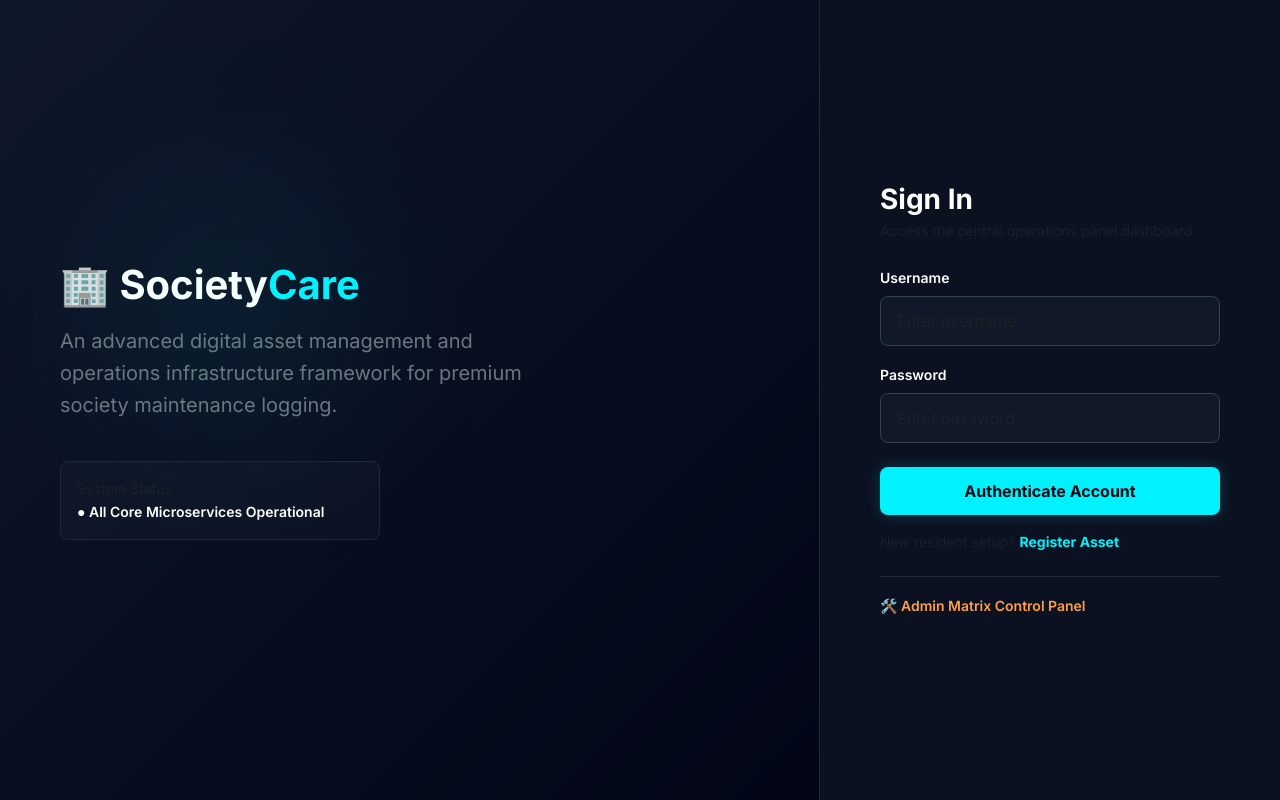
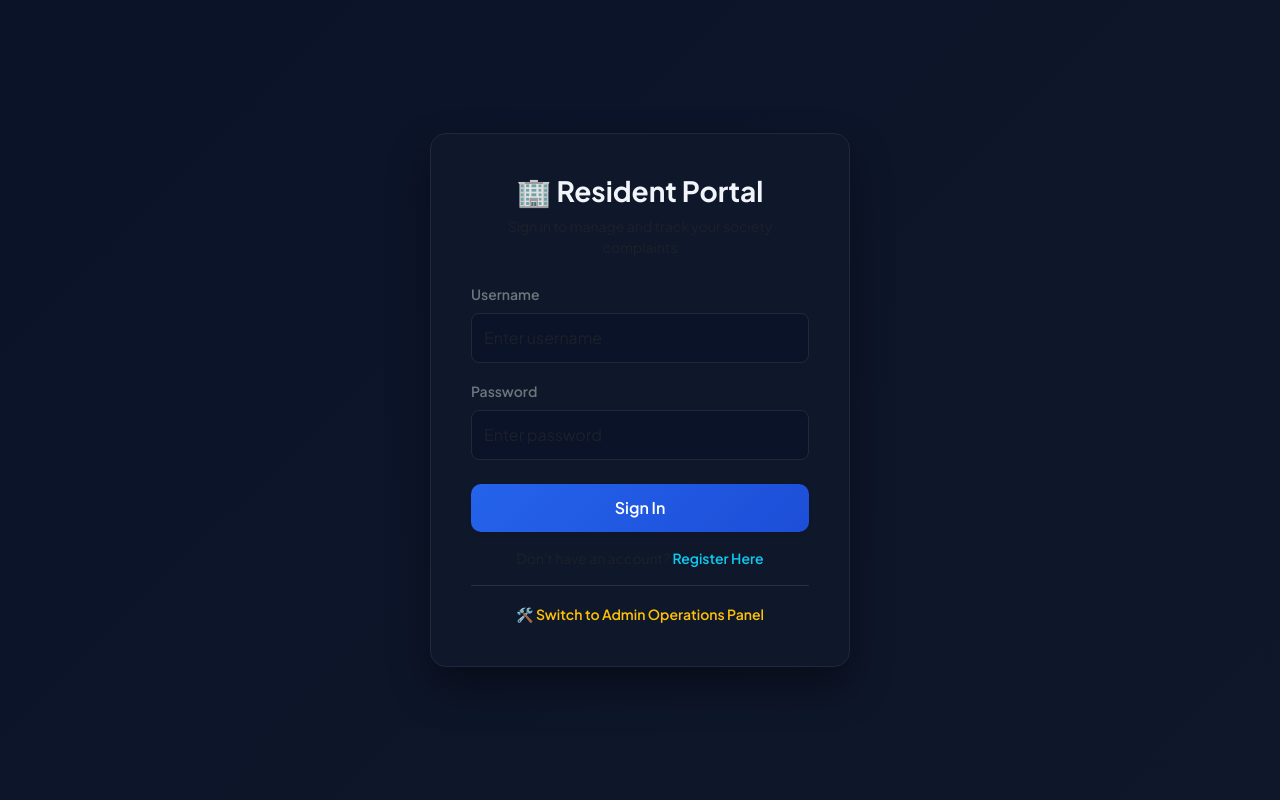
Before and after one commit to aman-pandey2004/Society-Maintenance-Tracker, a Django app: page / in a window 1280 px wide. Run offline with Django 5.2, Linux system fonts and the light colour scheme.

Commit message:
Restored application layout to original signature premium blue gradient layout style configuration

```diff
--- a/core/templates/core/login.html
+++ b/core/templates/core/login.html
@@ -3,140 +3,91 @@
 <head>
     <meta charset="UTF-8">
     <meta name="viewport" content="width=device-width, initial-scale=1.0">
-    <title>Portal Login - Society Care</title>
+    <title>Resident Login - Society Maintenance</title>
     <link href="https://cdn.jsdelivr.net/npm/bootstrap@5.3.0/dist/css/bootstrap.min.css" rel="stylesheet">
-    <link href="https://fonts.googleapis.com/css2?family=Inter:wght@400;500;600;700&display=swap" rel="stylesheet">
+    <link href="https://fonts.googleapis.com/css2?family=Plus+Jakarta+Sans:wght@400;500;600;700&display=swap" rel="stylesheet">
     <style>
         body {
-            font-family: 'Inter', sans-serif;
-            background-color: #060913 !important;
-            color: #ffffff;
+            font-family: 'Plus Jakarta Sans', sans-serif;
+            background: linear-gradient(135deg, #0b1329 0%, #0f172a 100%) !important;
             min-height: 100vh;
-            margin: 0;
+            display: flex;
+            align-items: center;
+            justify-content: center;
+            color: #f1f5f9;
         }
-        .split-container {
-            display: flex;
-            min-height: 100vh;
+        .login-card {
+            background: #0f172a !important;
+            border: 1px solid #1e293b !important;
+            border-radius: 16px !important;
+            box-shadow: 0 20px 40px rgba(0, 0, 0, 0.4) !important;
+            width: 420px;
+            padding: 40px;
         }
-        .brand-side {
-            flex: 1;
-            background: linear-gradient(135deg, #0f172a 0%, #020617 100%);
-            border-right: 1px solid #1f2937;
-            display: flex;
-            flex-direction: column;
-            justify-content: center;
-            padding: 60px;
-            position: relative;
+        .btn-gradient {
+            background: linear-gradient(135deg, #2563eb 0%, #1d4ed8 100%) !important;
+            color: white !important;
+            border: none !important;
+            border-radius: 10px !important;
+            font-weight: 600 !important;
+            padding: 12px;
         }
-        .brand-side::before {
-            content: '';
-            position: absolute;
-            top: 20%;
-            left: 10%;
-            width: 300px;
-            height: 300px;
-            background: rgba(0, 242, 254, 0.05);
-            filter: blur(80px);
-            border-radius: 50%;
-        }
-        .form-side {
-            width: 460px;
-            background-color: #0b1120;
-            display: flex;
-            flex-direction: column;
-            justify-content: center;
-            padding: 60px;
-        }
-        .form-card {
-            animation: fadeIn 0.5s ease-out;
-        }
-        @keyframes fadeIn {
-            from { opacity: 0; transform: translateY(10px); }
-            to { opacity: 1; transform: translateY(0); }
-        }
-        .btn-neon {
-            background: #00f2fe !important;
-            color: #060913 !important;
-            border: none !important;
-            border-radius: 8px !important;
-            font-weight: 700 !important;
-            padding: 12px;
-            transition: all 0.3s ease;
-            box-shadow: 0 0 15px rgba(0, 242, 254, 0.2);
-        }
-        .btn-neon:hover {
-            background: #00c2cb !important;
-            box-shadow: 0 0 25px rgba(0, 242, 254, 0.4);
+        .btn-gradient:hover {
+            background: linear-gradient(135deg, #1d4ed8 0%, #1e40af 100%) !important;
         }
         .form-control {
-            background-color: #111827 !important;
-            border: 1px solid #374151 !important;
+            background-color: #0b1329 !important;
+            border: 1px solid #1e293b !important;
             color: #ffffff !important;
-            padding: 12px 16px;
+            padding: 12px;
             border-radius: 8px;
         }
         .form-control:focus {
-            border-color: #00f2fe !important;
-            box-shadow: 0 0 10px rgba(0, 242, 254, 0.15) !important;
-            background-color: #111827 !important;
-        }
-        .neon-text { color: #00f2fe !important; }
-        .alert-custom {
-            background: rgba(239, 68, 68, 0.1);
-            border: 1px solid #ef4444;
-            color: #fca5a5;
-            border-radius: 8px;
-        }
-        @media (max-width: 850px) {
-            .brand-side { display: none; }
-            .form-side { width: 100%; padding: 30px; }
+            border-color: #3b82f6 !important;
+            box-shadow: none !important;
+            color: #ffffff !important;
         }
     </style>
 </head>
 <body>
 
-    <div class="split-container">
-        <div class="brand-side">
-            <h1 class="fw-bold mb-3 tracking-tight">🏢 Society<span class="neon-text">Care</span></h1>
-            <p class="text-secondary fs-5" style="max-width: 480px; line-height: 1.6;">An advanced digital asset management and operations infrastructure framework for premium society maintenance logging.</p>
-            <div class="mt-4 p-3 rounded-3" style="background: rgba(255,255,255,0.02); border: 1px solid #1f2937; max-width: 320px;">
-                <span class="text-muted small d-block">System Status</span>
-                <span class="fw-semibold small text-white">● All Core Microservices Operational</span>
+    <div class="login-card text-center">
+        <h3 class="fw-bold mb-2">🏢 Resident Portal</h3>
+        <p class="text-muted small mb-4">Sign in to manage and track your society complaints</p>
+
+        {% if messages %}
+            {% for message in messages %}
+                <div class="alert alert-success small py-2" role="alert">
+                    {{ message }}
                 </div>
-        </div>
-
-        <div class="form-side">
-            <div class="form-card">
-                <h3 class="fw-bold mb-1 text-white">Sign In</h3>
-                <p class="text-muted small mb-4">Access the central operations panel dashboard</p>
+            {% endfor %}
+        {% endif %}
 
         {% if form.errors %}
-                    <div class="alert alert-custom small py-2 fw-medium mb-3">
-                        ⚠️ Invalid username or password!
+            <div class="alert alert-danger small py-2" role="alert">
+                Invalid username or password!
             </div>
         {% endif %}
 
         <form method="POST">
             {% csrf_token %}
-                    <div class="mb-3">
-                        <label class="form-label small fw-semibold text-white">Username</label>
+            <div class="mb-3 text-start">
+                <label class="form-label small fw-semibold text-secondary">Username</label>
                 <input type="text" name="username" class="form-control" placeholder="Enter username" required>
             </div>
 
-                    <div class="mb-4">
-                        <label class="form-label small fw-semibold text-white">Password</label>
+            <div class="mb-4 text-start">
+                <label class="form-label small fw-semibold text-secondary">Password</label>
                 <input type="password" name="password" class="form-control" placeholder="Enter password" required>
             </div>
 
-                    <button type="submit" class="btn btn-neon w-100 mb-3">Authenticate Account</button>
+            <button type="submit" class="btn btn-gradient w-100 shadow-sm mb-3">Sign In</button>
         </form>
 
-                <p class="small mb-4 text-muted">New resident setup? <a href="/register/" class="neon-text text-decoration-none fw-bold">Register Asset</a></p>
+        <p class="small text-muted mb-2">Don't have an account? <a href="/register/" class="text-info text-decoration-none fw-semibold">Register Here</a></p>
 
         <div class="border-top border-secondary opacity-25 my-3"></div>
-                <a href="/admin/" class="small text-decoration-none fw-semibold" style="color: #ff9f43 !important;">🛠️ Admin Matrix Control Panel</a>
-            </div>
-        </div>
+        <a href="/admin/" class="text-warning small text-decoration-none fw-semibold">🛠️ Switch to Admin Operations Panel</a>
     </div>
 
 </body>
```
Lines whose indentation alone changed are shown as unchanged.
